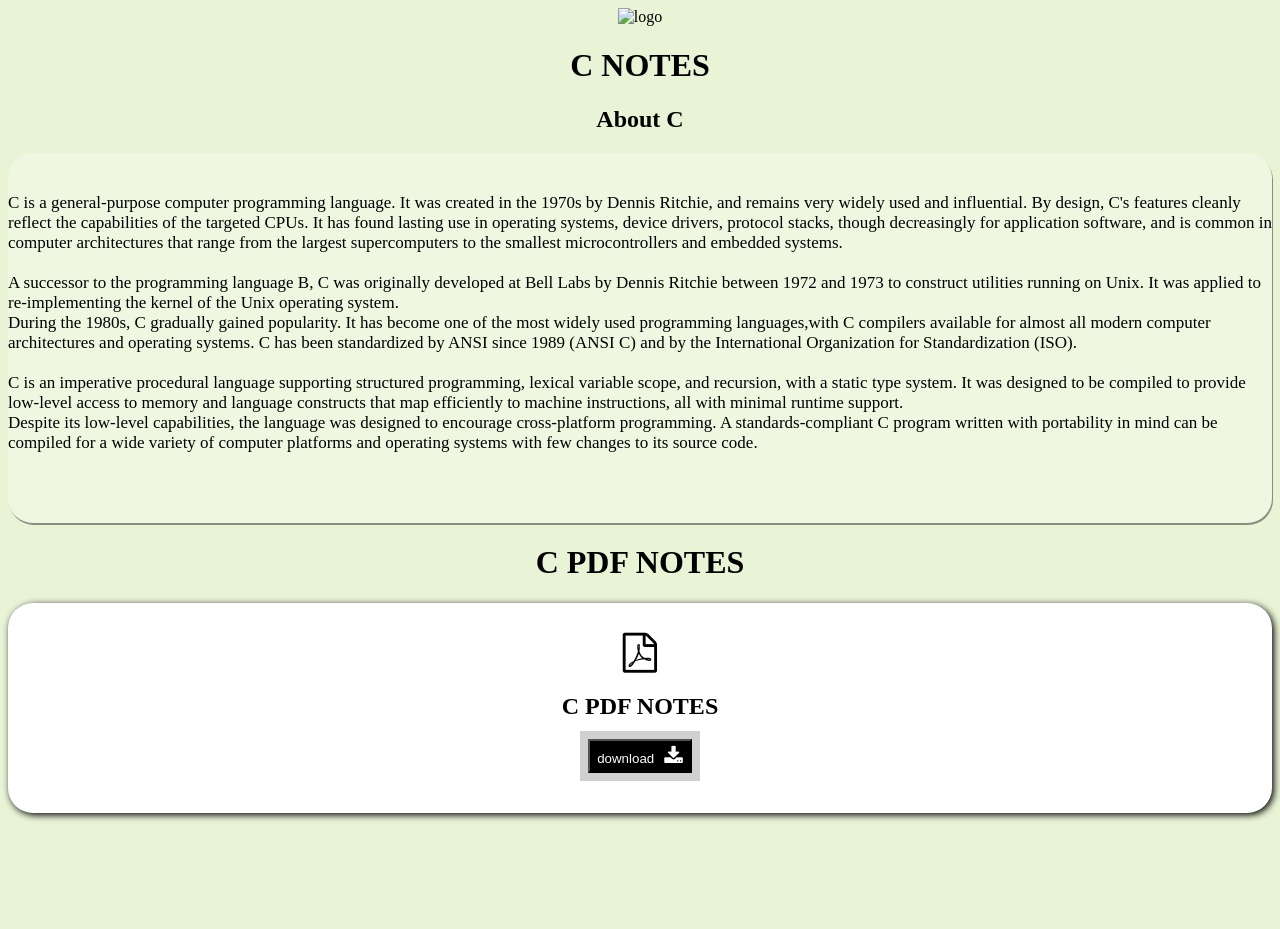
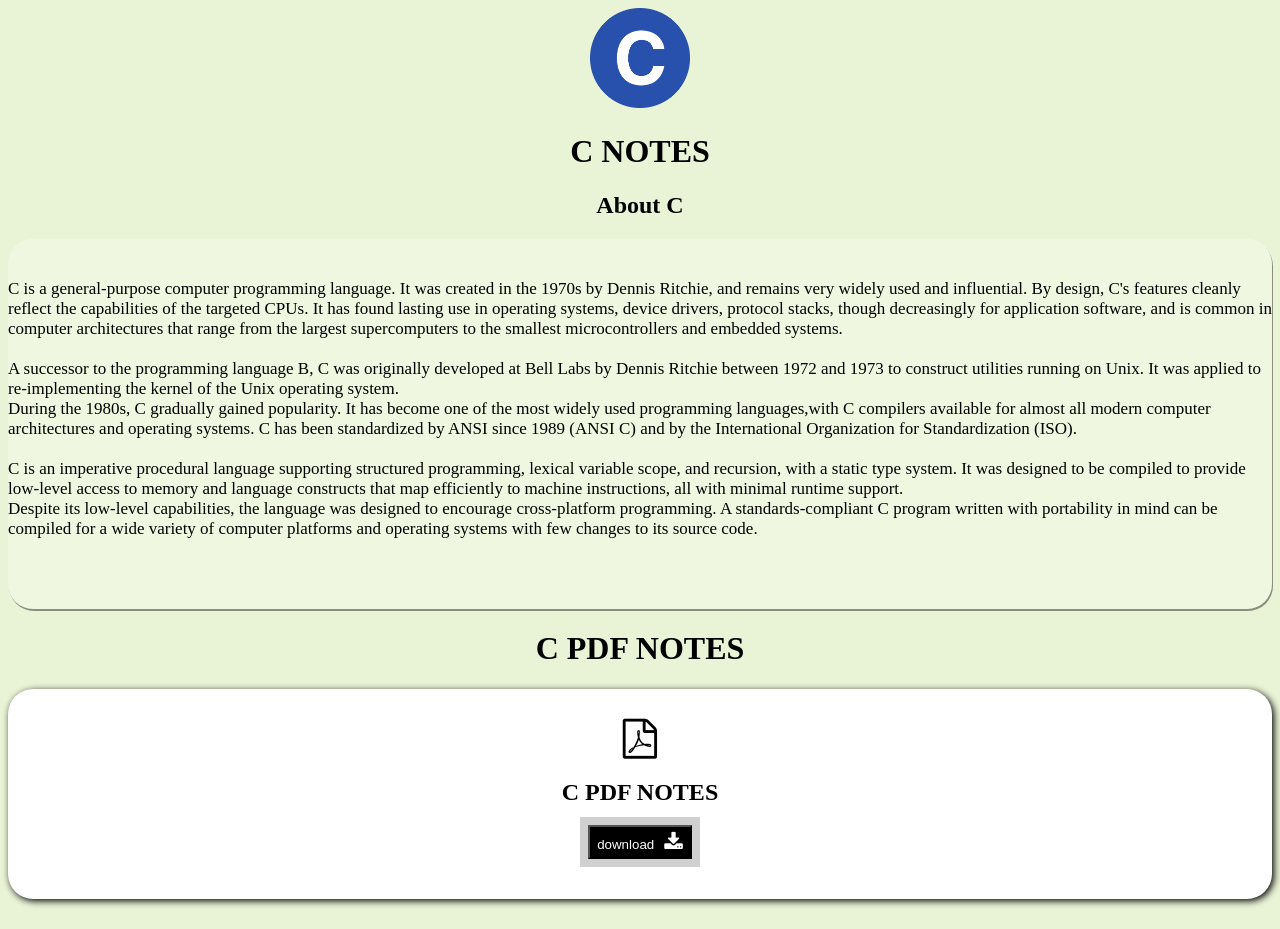
Before and after one commit to kumardsuthar/code-book.github.io, a plain HTML site: page ruby.html in a window 1280 px wide. Before the commit the page ends 843 px from the top, so only its background shows below. Drawn offline with Linux system fonts and the light colour scheme.

Commit message:
Update ruby.html

```diff
--- a/ruby.html
+++ b/ruby.html
@@ -91,7 +91,7 @@
 <body>
     <div class="logo">
         <div class="image">
-            <img src="\img\c.png" alt="logo">
+            <img src="c.png" alt="logo">
         </div>
     </div>
     <h1>C NOTES</h1>
```
